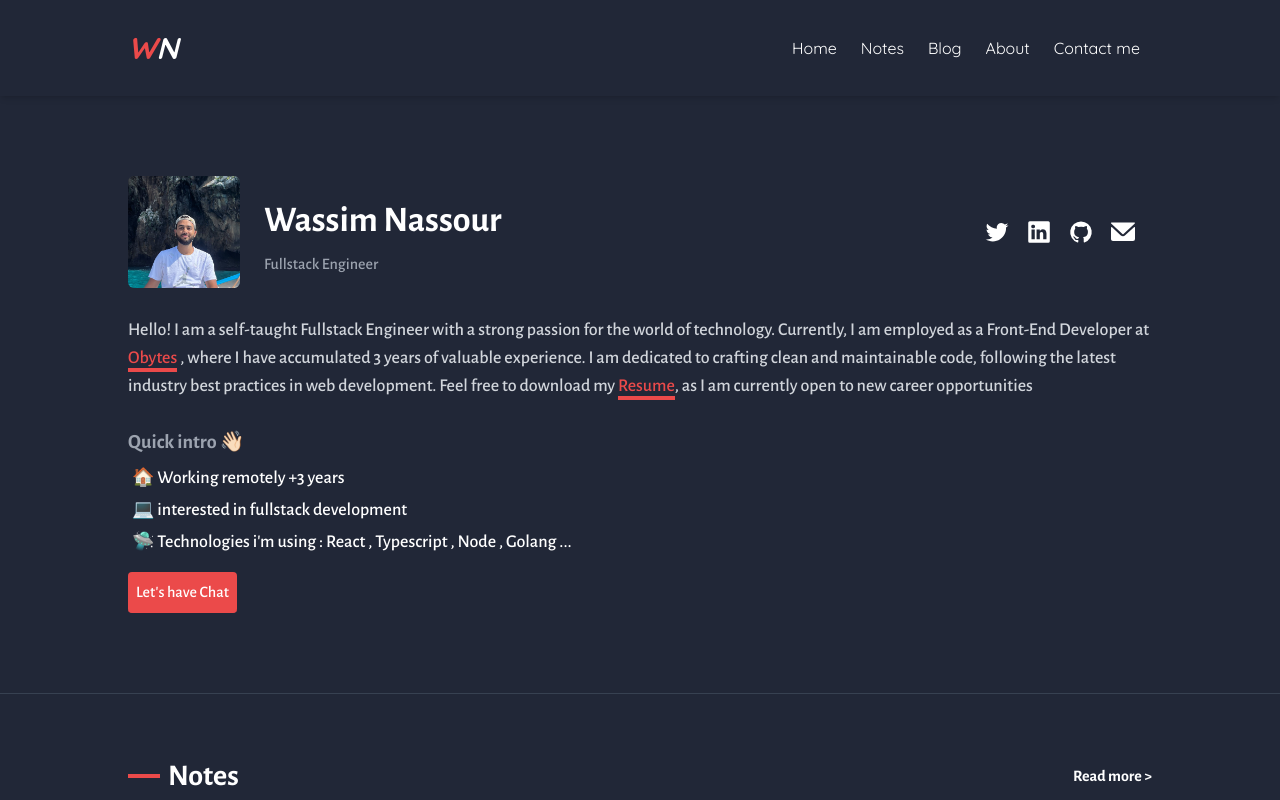
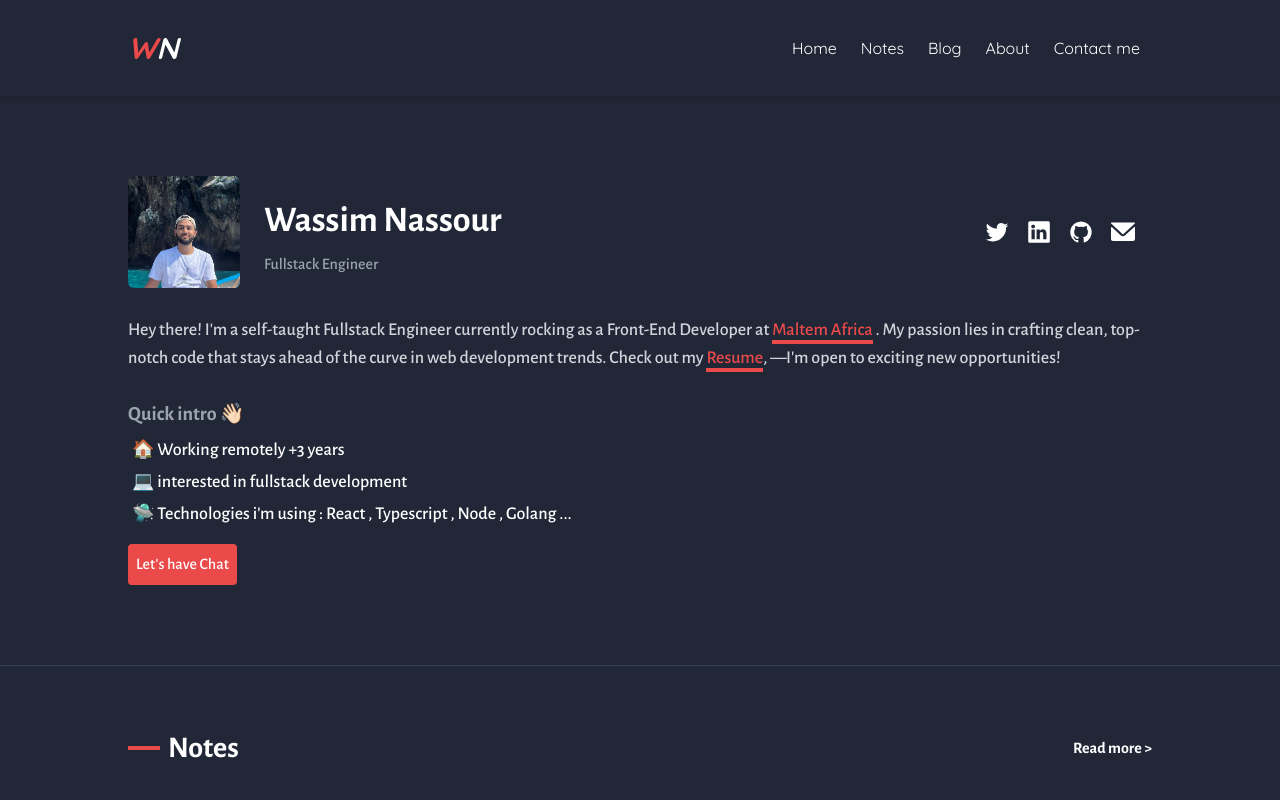
Before and after one commit to wassimnassour/wnassour.com, a Next.js app: page / in a window 1280 px wide. Shown: the top 800 px of the page. Built offline with nearby package versions, Linux system fonts and the light colour scheme; a web font is replaced by a local one.

Commit message:
update hero section

```diff
--- a/src/components/Home/Hero.tsx
+++ b/src/components/Home/Hero.tsx
@@ -6,7 +6,7 @@ export const Hero = () => {
   return (
     <div
       className="
-         border-b border-gray-700    font-Alegreya_Sans py-20"
+         border-b border-gray-700 font-Alegreya_Sans py-20"
       // style={{ clipPath: 'polygon(0 0, 100% 0, 100% 80%, 0 100%)' }}
     >
       <div className="flex flex-col items-start justify-center w-11/12 h-full max-w-5xl mx-auto text-white sm:w-10/12 md:9/12">
@@ -35,13 +35,11 @@ export const Hero = () => {
         </div>
 
         <p className="font-normal text-gray-300 my-7 text-lg">
-          Hello! I am a self-taught Fullstack Engineer with a strong passion for the world of
-          technology. Currently, I am employed as a Front-End Developer at{' '}
-          <ExternalLink url="https://www.obytes.com/" title="Obytes" /> , where I have accumulated 3
-          years of valuable experience. I am dedicated to crafting clean and maintainable code,
-          following the latest industry best practices in web development. Feel free to download my{' '}
-          <ExternalLink url={RESUME_URL} title="Resume" />, as I am currently open to new career
-          opportunities
+          Hey there! I'm a self-taught Fullstack Engineer currently rocking as a Front-End Developer
+          at <ExternalLink url="https://maltem.com/en/" title="Maltem Africa" /> . My passion lies
+          in crafting clean, top-notch code that stays ahead of the curve in web development trends.
+          Check out my <ExternalLink url={RESUME_URL} title="Resume" />, —I'm open to exciting new
+          opportunities!
         </p>
         <h3 className="font-extrabold text-gray-400 text-xl">Quick intro 👋🏻</h3>
         <ul className="mb-4 pl-1 space-y-1 mt-2 text-lg">
```
